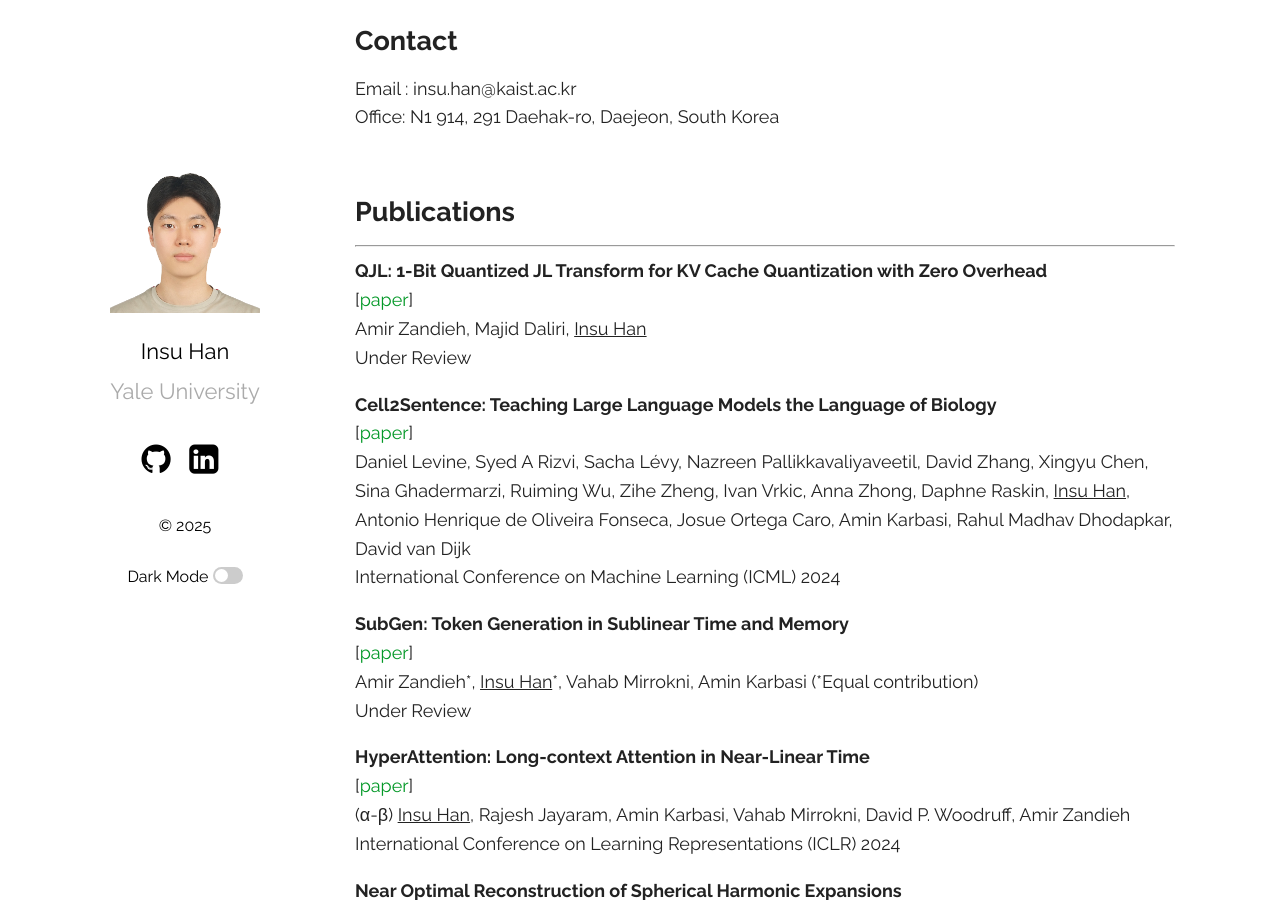
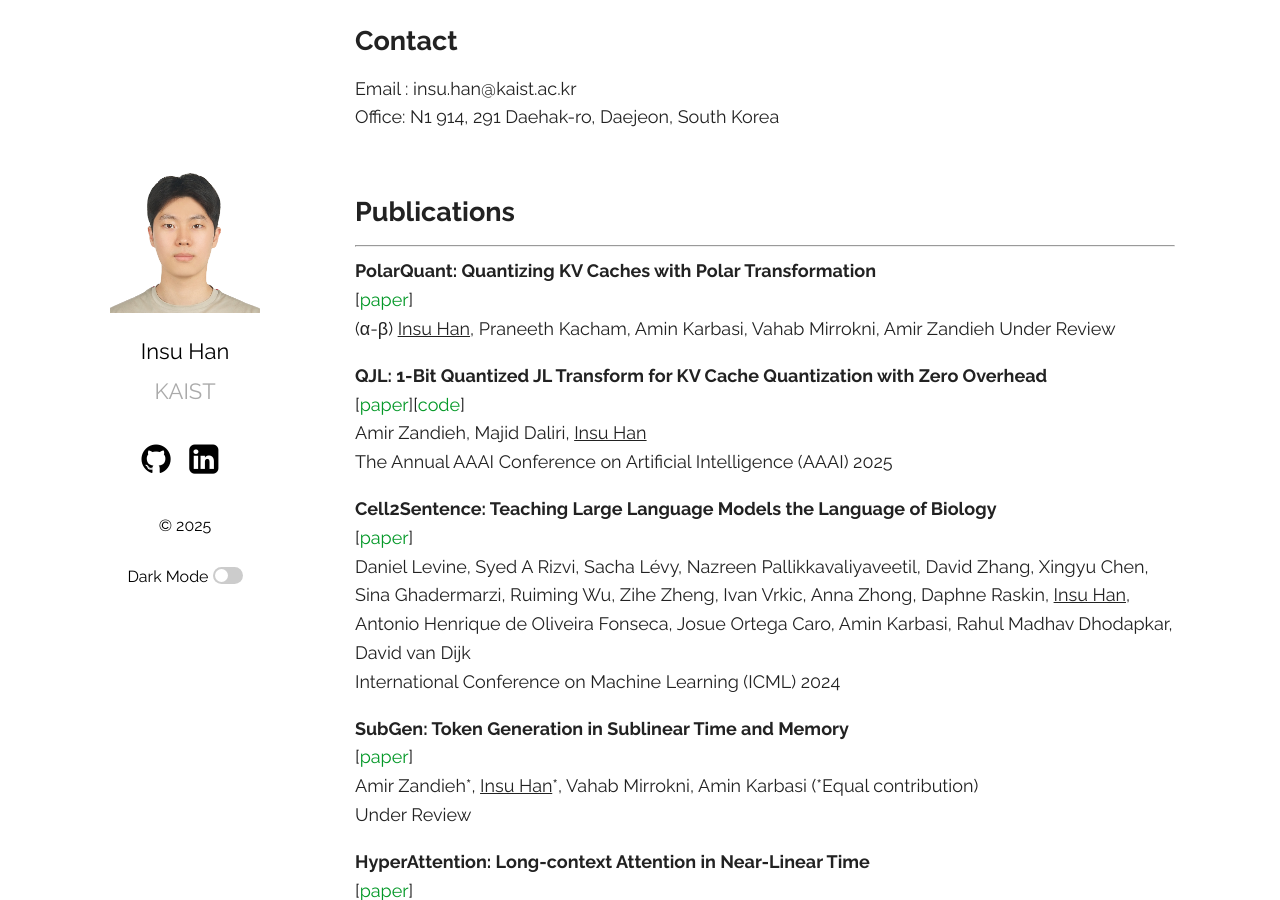
Before and after one commit to insuhan/insuhan.github.io, a Jekyll site: the page built from _posts/2019-03-23-welcome-to-jekyll.markdown, in a window 1280 px wide and 900 px high, scrolled down 530 px. Built offline with Jekyll 4.4.1, drawn with Linux system fonts in a browser that asks for light colours; a style sheet for code colours, icons or effects is not loaded.

Commit message:
add polarquant

```diff
--- a/_config.yml
+++ b/_config.yml
@@ -1,6 +1,6 @@
 title: Insu Han's Homepage
 author: Insu Han
-email: insu.han@yale.edu
+email: insu.han@kaist.ac.kr
 description: > # this means to ignore newlines until "show_exerpts:"
   This is Insu Han's Research Homepage.
 show_excerpts: true # set to true to show excerpts on the homepage
@@ -11,7 +11,7 @@ sass:
   sass_dir: _sass
 plainwhite:
   name: Insu Han
-  tagline: Yale University
+  tagline: KAIST
   date_format: "%b %-d, %Y"
   sitemap: true # set to true to generate sitemap.xml content
   search: false # set to true to enable searchbar
--- a/_posts/2019-03-23-welcome-to-jekyll.markdown
+++ b/_posts/2019-03-23-welcome-to-jekyll.markdown
@@ -37,10 +37,17 @@ I am a recipient of [Microsoft Research Asia Fellowship 2019]. <br/>
 ## Publications
 -----
 
+**PolarQuant: Quantizing KV Caches with Polar Transformation** <br/>
+[[paper][polarquant_paper]{:target="_blank"}]<br/>
+(α-β) <U>Insu Han</U>, Praneeth Kacham, Amin Karbasi, Vahab Mirrokni, Amir Zandieh
+Under Review
+<br/>
+
+
 **QJL: 1-Bit Quantized JL Transform for KV Cache Quantization with Zero Overhead** <br/>
-[[paper][gjl_paper]{:target="_blank"}]<br/>
+[[paper][gjl_paper]{:target="_blank"}][[code][qjl_code]{:target="_blank"}] <br/>
 Amir Zandieh, Majid Daliri, <U>Insu Han</U> <br/>
-Under Review
+The Annual AAAI Conference on Artificial Intelligence (AAAI) 2025
 <br/>
 
 **Cell2Sentence: Teaching Large Language Models the Language of Biology** <br/>
@@ -175,6 +182,8 @@ International Conference on Machine Learning (ICML) 2015
 [hyperattn_paper]: https://arxiv.org/pdf/2310.05869.pdf
 [cell2sen_paper]: https://openreview.net/pdf?id=EWt5wsEdvc
 [gjl_paper]: https://arxiv.org/pdf/2406.03482
+[polarquant_paper]: https://arxiv.org/pdf/2502.02617
+[qjl_code]: https://github.com/amirzandieh/QJL
 
 <br/>
 ## Research experiences
```
